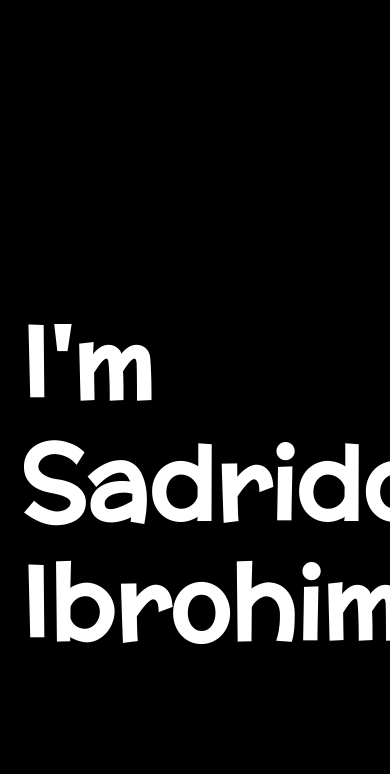
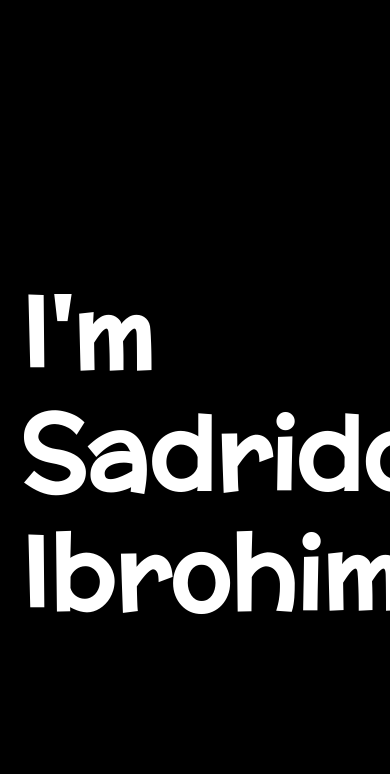
Before and after one commit to IboTheBest/Portfolio, a plain HTML site: page index.html in a window 390 px wide. Shown: the part 70-844 px from the top of the page. Drawn offline with Linux system fonts and the light colour scheme.

Commit message:
end without responsive

```diff
--- a/css/main.css
+++ b/css/main.css
@@ -76,7 +76,7 @@ body{
 
 /* Hero. section styles start */
 .hero-section {
-    padding-top: 130px;
+    padding-top: 100px;
 }
 .hero {
     display: flex;
```
